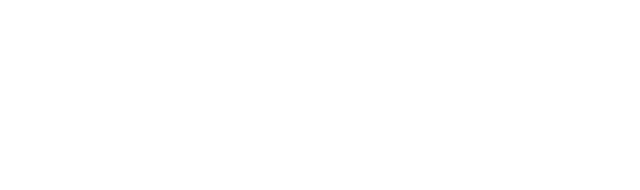
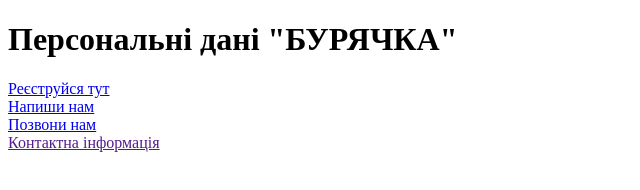
Before and after one commit to tarasmashtaler/lesson4, a plain HTML site: page index.html in a window 1280 px wide. Shown: the whole page, without its empty margins (0-640 px from the left). Drawn offline with Linux system fonts and the light colour scheme.

Commit message:
created header

```diff
--- a/index.html
+++ b/index.html
@@ -7,8 +7,19 @@
     <title>Document</title>
   </head>
   <body>
-    <header></header>
+    <header>
+        <!-- Шапка проекту -->
+        <h1>Персональні дані "БУРЯЧКА"</h1>
+        <nav>
+            <a href="#fill-the-form">Реєструйся тут</a><br>
+            <a href="mailto:tarasmash74@gmail.com">Напиши нам</a><br>
+            <a href="tel:+380503735401">Позвони нам</a><br>
+            <a href="">Контактна інформація</a>
+        </nav>
+    </header>
+    <!-- Головна частина -->
     <main></main>
+    <!-- Підвальна частина -->
     <footer></footer>
   </body>
 </html>
```
